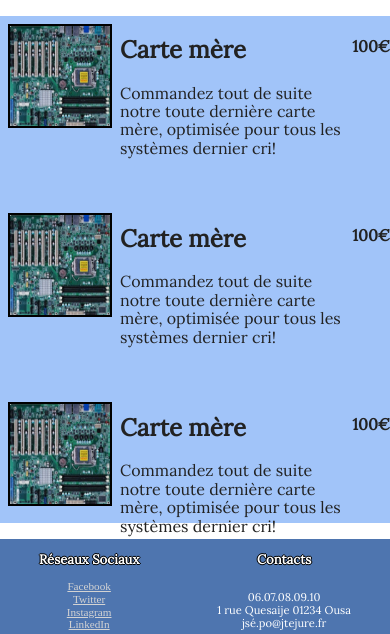
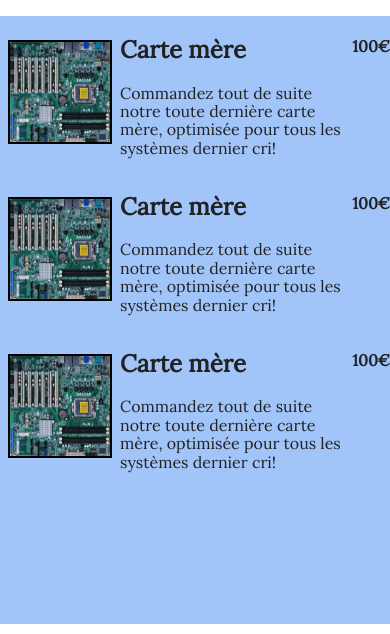
Before and after one commit to DavidVXBLD/TerreDeGeekResponsive, a website built with Parcel: page index.html in a window 390 px wide. Shown: the part 210-844 px from the top of the page. Built offline with nearby package versions, Linux system fonts and the light colour scheme.

Commit message:
responsiveDoneV2

```diff
--- a/css/main.css
+++ b/css/main.css
@@ -157,7 +157,7 @@ h1 {
 
 main {
   background-color: #A1C4F9 ;
-  height: 60vh;
+  height: 72vh;
   margin-bottom: 1em;
   display: flex;
   flex-direction: row;
@@ -167,7 +167,7 @@ main {
 .product {
   display: flex;
   flex-direction: row;
-  margin-bottom: 2em;
+
   width: 100%;
 }
 
@@ -175,7 +175,7 @@ main {
   width: 100px;
   height: 100px;
   border: 2px solid black;
-  margin: 0.5em ;
+  margin: 1.5em 0.5em ;
 }
 
 /* ###############################################   MAIN (PRODUITS)   ###################################################### */
```
